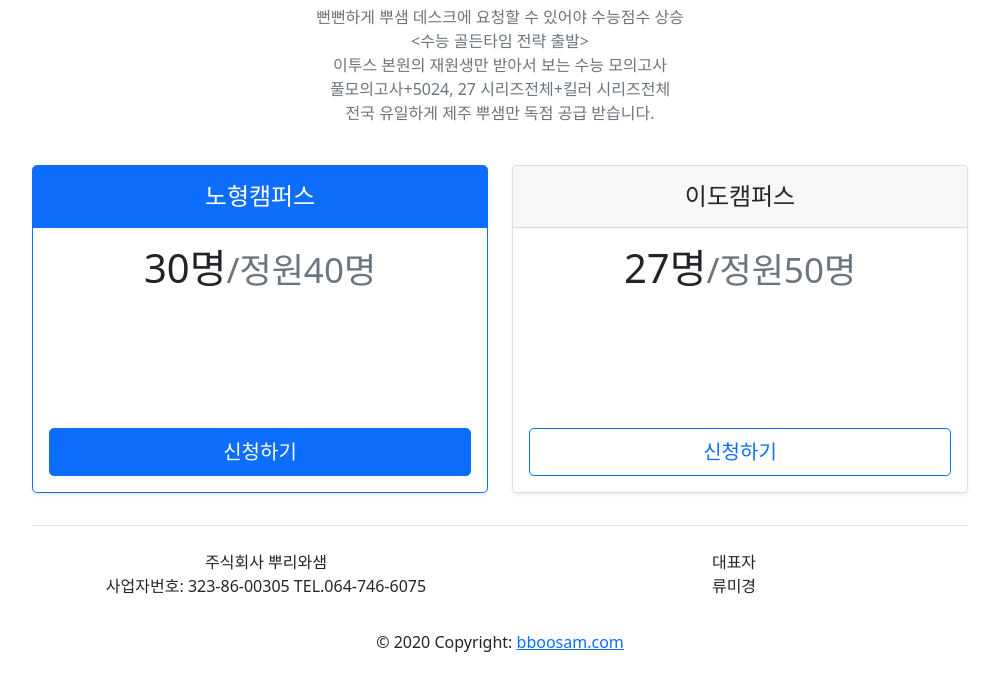
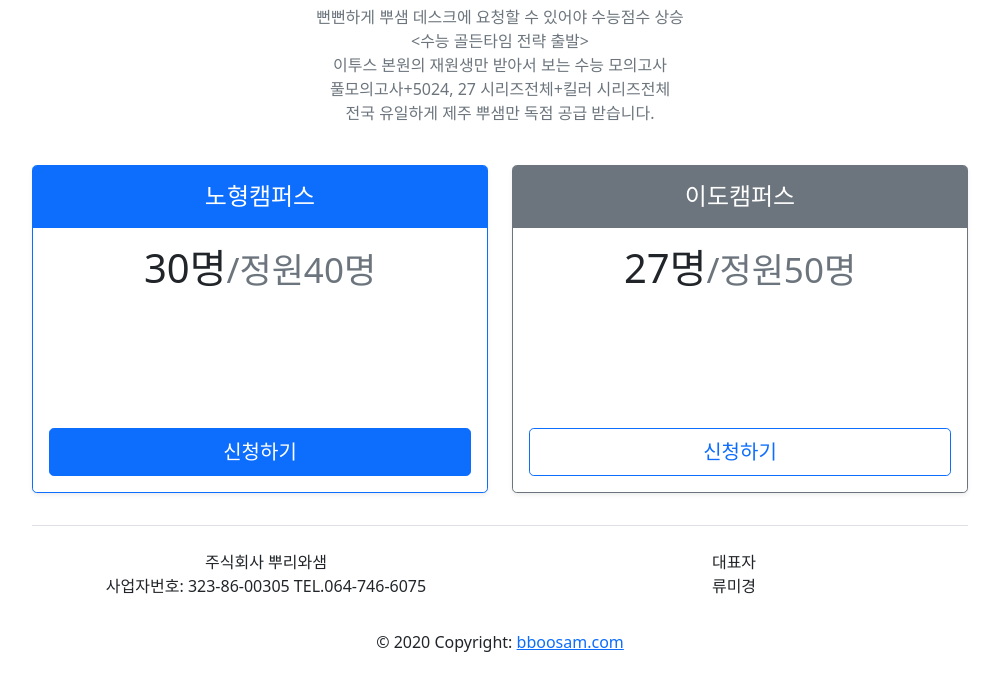
Before and after one commit to baksoyeoung/pybo, a Django app: page / in a window 1280 px wide. Shown: the part 183-869 px from the top of the page, without its empty margins (140-1139 px from the left). Run offline with Django 3.2, Linux system fonts and the light colour scheme; some libraries are stand-ins or nearby versions.

Commit message:
Merge remote-tracking branch 'origin/master'

```diff
--- a/templates/giten/giten_home.html
+++ b/templates/giten/giten_home.html
@@ -22,9 +22,9 @@
     </div>
 
     <div class="col">
-      <div class="card mb-4 rounded-3 shadow-sm">
-        <div class="card-header py-3">
-          <h4 class="my-0 fw-normal">이도캠퍼스</h4>
+      <div class="card mb-4 rounded-3 shadow-sm border-secondary">
+        <div class="card-header py-3 bg-secondary border-secondary">
+          <h4 class="my-0 fw-normal text-white">이도캠퍼스</h4>
         </div>
         <div class="card-body">
           <h1 class="card-title pricing-card-title">27명<small class="text-muted fw-light">/정원50명</small></h1>
--- a/templates/giten/giten_ncreate.html
+++ b/templates/giten/giten_ncreate.html
@@ -46,7 +46,8 @@
         </thead>
         <tbody>
           <tr>
-            <td>월</td>
+            <td><input type="radio" class="form-check-input"
+                       id="firstweek" name="firstweek"> <span class="badge rounded-pill bg-success">월</span></td>
             <td>21:00-24:00</td>
             <td>월</td>
             <td>21:00-24:00</td>
```
